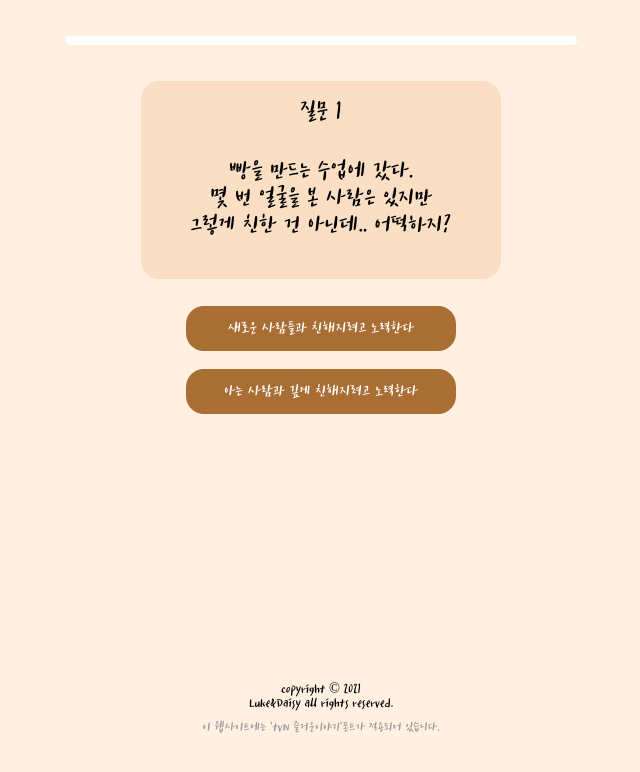
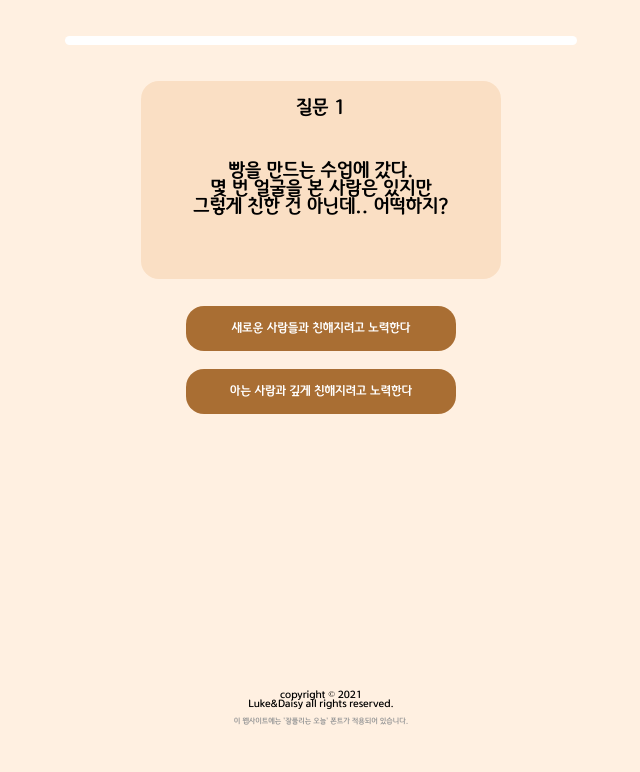
Before and after one commit to tofutree23/bread-test, a React (Create React App) app: page /test in a window 1280 px wide. Shown: the top 772 px of the page, without its empty margins (319-959 px from the left). Built offline with nearby package versions, Linux system fonts and the light colour scheme.

Commit message:
mod: font change

```diff
--- a/src/components/BottomBar/BottomBar.tsx
+++ b/src/components/BottomBar/BottomBar.tsx
@@ -9,7 +9,7 @@ const BottomBar: FC = () => {
       <Adfit />
       <p>copyright © 2021</p>
       <p>Luke&Daisy all rights reserved.</p>
-      <p>이 웹사이트에는 'tvN 즐거운이야기'폰트가 적용되어 있습니다.</p>
+      <p>이 웹사이트에는 '잘풀리는 오늘' 폰트가 적용되어 있습니다.</p>
     </div>
   )
 }
@@ -25,8 +25,9 @@ const useStyles = createUseStyles({
     alignItems: 'center',
     flexDirection: 'column',
     height: '5%',
-    fontSize: '1.6rem',
+    fontSize: '1rem',
     '&>p:last-child': {
+      fontSize: '.8rem',
       marginTop: '1rem',
       color: '#999999'
     }
--- a/src/components/InnerContents/Greeting/Greeting.tsx
+++ b/src/components/InnerContents/Greeting/Greeting.tsx
@@ -27,7 +27,7 @@ const Greeting: FC<GreetingProps> = ({ ...props }) => {
 
 const useStyles = createUseStyles({
   title: {
-    fontSize: '4rem',
+    fontSize: '3rem',
     margin: '7rem 0 4rem'
   },
   img: {
@@ -39,7 +39,7 @@ const useStyles = createUseStyles({
     background: '#E7A05A',
     borderRadius: '28px',
     border: 0,
-    fontSize: '3rem',
+    fontSize: '2rem',
     marginTop: '5rem',
     color: '#fff',
     '&:hover': {
--- a/src/components/InnerContents/NotFound/NotFound.tsx
+++ b/src/components/InnerContents/NotFound/NotFound.tsx
@@ -31,7 +31,7 @@ const NotFound: FC<NotFoundProps> = () => {
 const useStyles = createUseStyles({
   root: {
     marginTop: '15rem',
-    fontSize: '3rem',
+    fontSize: '2rem',
     display: 'flex',
     flexDirection: 'column',
     justifyContent: 'center',
@@ -46,7 +46,7 @@ const useStyles = createUseStyles({
     background: '#E7A05A',
     borderRadius: '28px',
     border: 0,
-    fontSize: '3rem',
+    fontSize: '2rem',
     marginTop: '5rem',
     color: '#fff',
     '&:hover': {
--- a/src/components/InnerContents/TestContents/TestContents.tsx
+++ b/src/components/InnerContents/TestContents/TestContents.tsx
@@ -52,8 +52,7 @@ const TestContents: FC<TestContentsProps> = ({ ...props }) => {
     )
     setTimeout(() => {
       // 뭔가를 계산하는 것처럼 보이게 하기 위해서 일부러 넣은 timeout
-      const userBread: { [value: string]: string } = BREAD
-      history.push(`/result/${userBread[result]}`)
+      history.push(`/result/${BREAD[result]}`)
     }, Math.floor(Math.random() * 1000 + 2000))
     return <Loading />
   }
@@ -103,7 +102,7 @@ const useStyles = createUseStyles({
     boxSizing: 'border-box',
     padding: '2rem',
     '&>p': {
-      fontSize: '3rem',
+      fontSize: '2rem',
       textAlign: 'center'
     },
     '&>p:last-child': {
@@ -111,7 +110,7 @@ const useStyles = createUseStyles({
       display: 'flex',
       justifyContent: 'center',
       alignItems: 'center',
-      fontSize: '3rem',
+      fontSize: '2rem',
       textAlign: 'center',
       whiteSpace: 'pre-wrap'
     }
@@ -130,7 +129,7 @@ const useStyles = createUseStyles({
       height: '5rem',
       background: '#A96E33',
       borderRadius: '2rem',
-      fontSize: '2rem',
+      fontSize: '1.3rem',
       color: '#fff',
       border: 0,
       cursor: 'pointer'
--- a/src/components/Loading/Loading.tsx
+++ b/src/components/Loading/Loading.tsx
@@ -18,7 +18,7 @@ const Loading: FC = () => {
 const useStyles = createUseStyles({
   root: {
     marginTop: '15rem',
-    fontSize: '3rem'
+    fontSize: '2rem'
   },
   loadingImg: {
     width: '25rem',
--- a/src/index.css
+++ b/src/index.css
@@ -1,11 +1,11 @@
 @font-face {
-  font-family: 'tvN-Bold';
-  src: url('../src/res/font/tvN-Bold.otf') format('opentype');
+  font-family: 'good-day Medium';
+  src: url('../src/res/font/good-day Medium.ttf') format('truetype');
 }
 
 html {
   font-size: 12px;
-  font-family: 'tvN-Bold';
+  font-family: 'good-day Medium';
 }
 
 @media all and (max-width: 768px), (max-height: 800px) {
@@ -22,7 +22,7 @@ body {
 }
 
 button {
-  font-family: 'tvN-Bold';
+  font-family: 'good-day Medium';
 }
 
 /* http://meyerweb.com/eric/tools/css/reset/
```
Also changed, not shown: src/res/font/good-day Medium.ttf (added), src/res/font/tvN-Bold.otf (deleted).
